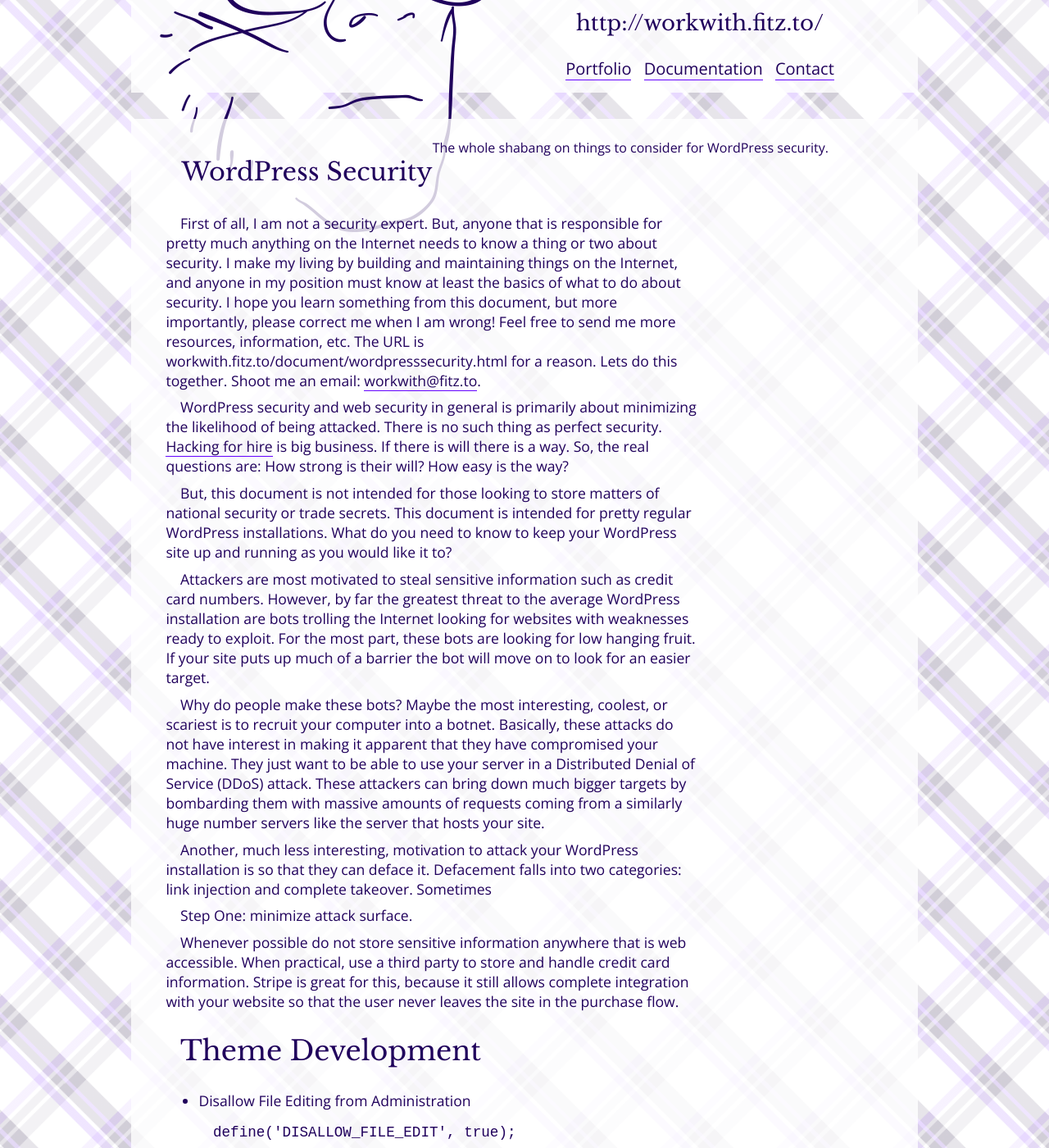
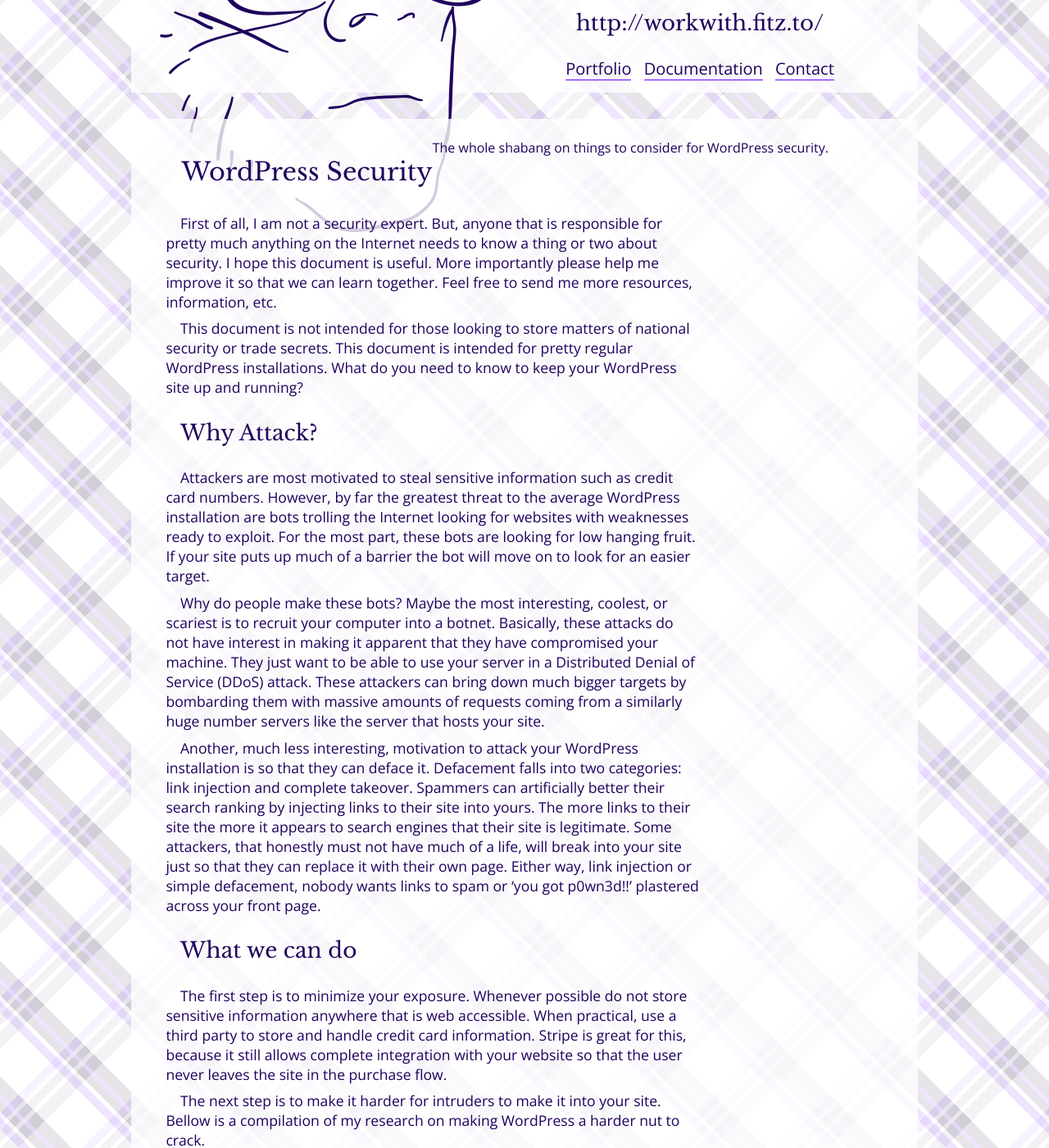
Before and after one commit to fitzryland/workwithfitzto, a Jekyll site: the page built from document/_posts/2013-05-27-wordpresssecurity.markdown, in a window 1280 px wide and 1400 px high, scrolled down 198 px. Shown: the whole window at 82% size. Built offline with Jekyll 4.4.1, drawn with Linux system fonts in a browser that asks for light colours; nearby versions of some CDN libraries; comment, search, counter and statistics services are not loaded.

Commit message:
first fleshing out of structure of security document

```diff
--- a/document/_posts/2013-05-27-wordpresssecurity.markdown
+++ b/document/_posts/2013-05-27-wordpresssecurity.markdown
@@ -4,26 +4,28 @@ layout: single-document
 excerpt: The whole shabang on things to consider for WordPress security.
 ---
 
-First of all, I am not a security expert. But, anyone that is responsible for pretty much anything on the Internet needs to know a thing or two about security. I make my living by building and maintaining things on the Internet, and anyone in my position must know at least the basics of what to do about security. I hope you learn something from this document, but more importantly, please correct me when I am wrong! Feel free to send me more resources, information, etc. The URL is workwith.fitz.to/document/wordpresssecurity.html for a reason. Lets do this together. Shoot me an email: <a href="mailto:workwith@fitz.to">workwith@fitz.to</a>.
+First of all, I am not a security expert. But, anyone that is responsible for pretty much anything on the Internet needs to know a thing or two about security. I hope this document is useful. More importantly please help me improve it so that we can learn together. Feel free to send me more resources, information, etc.
 
-WordPress security and web security in general is primarily about minimizing the likelihood of being attacked. There is no such thing as perfect security. <a href="http://arstechnica.com/security/2013/09/meet-hidden-lynx-the-most-elite-hacker-crew-youve-never-heard-of/" target="_blank">Hacking for hire</a> is big business. If there is will there is a way. So, the real questions are: How strong is their will? How easy is the way?
+<!-- WordPress security and web security in general is primarily about minimizing the likelihood of being attacked. There is no such thing as perfect security. <a href="http://arstechnica.com/security/2013/09/meet-hidden-lynx-the-most-elite-hacker-crew-youve-never-heard-of/" target="_blank">Hacking for hire</a> is big business. If there is will there is a way. So, the real questions are: How strong is their will? How easy is the way?
+ -->
 
-But, this document is not intended for those looking to store matters of national security or trade secrets. This document is intended for pretty regular WordPress installations. What do you need to know to keep your WordPress site up and running as you would like it to?
+This document is not intended for those looking to store matters of national security or trade secrets. This document is intended for pretty regular WordPress installations. What do you need to know to keep your WordPress site up and running?
 
 <!-- First, what are the real threats to the average WordPress installation? A malicious hacker is interested in information and control. The most common piece of information clients of mine occasionally have to deal with is credit card information. This in information that certainly attracts the interest of attackers and is critical to keep away from attackers. This is a prime area where security needs to be taken seriously. Frequently the most cost effective way to keep credit card information secure is to hire a third party to handle it. There are some great services out there that integrate directly into your website so that the user has a very consistent purchasing experience on your website, but the actual sensitive information never touches your server and goes directly to a very secure third party. So, first step of security: minimize your attackable surface.
 
 http://mashable.com/category/ddos/ -->
 
+### Why Attack?
+
 Attackers are most motivated to steal sensitive information such as credit card numbers. However, by far the greatest threat to the average WordPress installation are bots trolling the Internet looking for websites with weaknesses ready to exploit. For the most part, these bots are looking for low hanging fruit. If your site puts up much of a barrier the bot will move on to look for an easier target.
 
 Why do people make these bots? Maybe the most interesting, coolest, or scariest is to recruit your computer into a botnet. Basically, these attacks do not have interest in making it apparent that they have compromised your machine. They just want to be able to use your server in a Distributed Denial of Service (DDoS) attack. These attackers can bring down much bigger targets by bombarding them with massive amounts of requests coming from a similarly huge number servers like the server that hosts your site.
 
-Another, much less interesting, motivation to attack your WordPress installation is so that they can deface it. Defacement falls into two categories: link injection and complete takeover. Sometimes
+Another, much less interesting, motivation to attack your WordPress installation is so that they can deface it. Defacement falls into two categories: link injection and complete takeover. Spammers can artificially better their search ranking by injecting links to their site into yours. The more links to their site the more it appears to search engines that their site is legitimate. Some attackers, that honestly must not have much of a life, will break into your site just so that they can replace it with their own page. Either way, link injection or simple defacement, nobody wants links to spam or 'you got p0wn3d!!' plastered across your front page.
 
+<!-- Step One: minimize attack surface.
 
-Step One: minimize attack surface.
-
-Whenever possible do not store sensitive information anywhere that is web accessible. When practical, use a third party to store and handle credit card information. Stripe is great for this, because it still allows complete integration with your website so that the user never leaves the site in the purchase flow.
+Whenever possible do not store sensitive information anywhere that is web accessible. When practical, use a third party to store and handle credit card information. Stripe is great for this, because it still allows complete integration with your website so that the user never leaves the site in the purchase flow. -->
 
 <!-- Why would someone want access to your WordPress installation? I break the motivation of malicious hackers down into two categories: steal your information, control your machine. For each of these I will as two questions: How important is it that your website not be compromised? and How motivated are others to getting into it?
 
@@ -43,20 +45,25 @@ Secret
 	d :  not acknowledged :  unavowed <a secret bride>
 	e :  conducted in secret <a secret trial> -->
 
+### What we can do
 
-## Theme Development
+The first step is to minimize your exposure. Whenever possible do not store sensitive information anywhere that is web accessible. When practical, use a third party to store and handle credit card information. Stripe is great for this, because it still allows complete integration with your website so that the user never leaves the site in the purchase flow.
+
+The next step is to make it harder for intruders to make it into your site. Bellow is a compilation of my research on making WordPress a harder nut to crack.
+
+#### Theme Development
 <ul>
 	<li>Disallow File Editing from Administration <pre>define('DISALLOW_FILE_EDIT', true);</pre></li>
 	<li>Theme Check -> Plugin</li>
 </ul>
-## WordPress Installation
+#### WordPress Installation
 <ul>
 	<li>Salts</li>
 	<li>Database Prefix Change</li>
 	<li>Different database user per database</li>
 	<li>Don't use "admin"</li>
 </ul>
-## Just After Installation
+#### Just After Installation
 <ul>
 	<li>.htaccess firewall <a href="http://perishablepress.com/5g-blacklist-2013/">5G Blacklist 2013 - Perishable Press</a></li>
 	<li>Checking and Setting file permissions</li>
@@ -72,7 +79,7 @@ Secret
 	</li>
 	<li><a href="http://en.blog.wordpress.com/2013/04/05/two-step-authentication/">Two Factor Authentication</a></li>
 </ul>
-## Continued Use
+#### Continued Use
 <ul>
 	<li>Again, don't use "admin" etc.</li>
 	<li>Strong Passwords</li>
@@ -84,22 +91,22 @@ Secret
 	<li>never share accounts -> accountability</li>
 	<li>never give someone higher privileges than they need</li>
 </ul>
-## Backups
+#### Backups
 <ul>
 	<li>Passive Backups</li>
 	<li>Backups at crucial points</li>
 	<li></li>
 </ul>
-## Version Control
+#### Version Control
 <ul>
 	<li>GIT</li>
 </ul>
-## Extra Credit
+#### Extra Credit
 <ul>
 	<li>No PHP Write Permission</li>
 	<li>Filter access by IP</li>
 </ul>
-## Plugins
+#### Plugins
 <ul>
 	<li>http://wordpress.org/plugins/sucuri-scanner/</li>
 	<li>http://wordpress.org/plugins/limit-login-attempts/</li>
@@ -110,7 +117,7 @@ Secret
 	<li></li>
 	<li></li>
 </ul>
-## Links
+#### Links
 <a href="http://codex.wordpress.org/Hardening_WordPress">Hardening WordPress</a>
 <a href="http://ithemes.com/2013/04/15/ongoing-wordpress-attacks-details-and-solutions/">iThemes Ongoing WordPress Attacks Details and Solutions</a>
 http://support.hostgator.com/articles/specialized-help/technical/wordpress/wordpress-login-brute-force-attack
```
